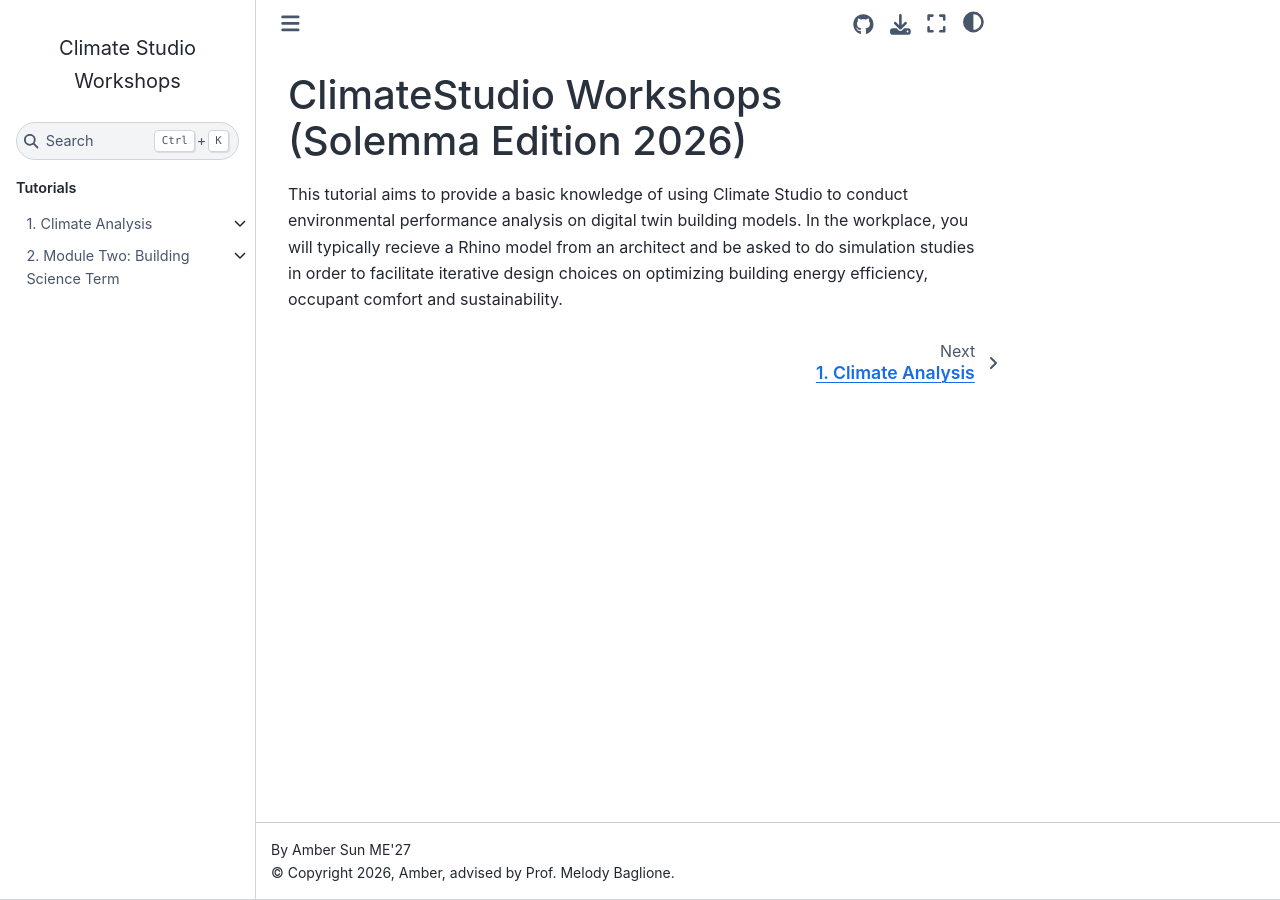
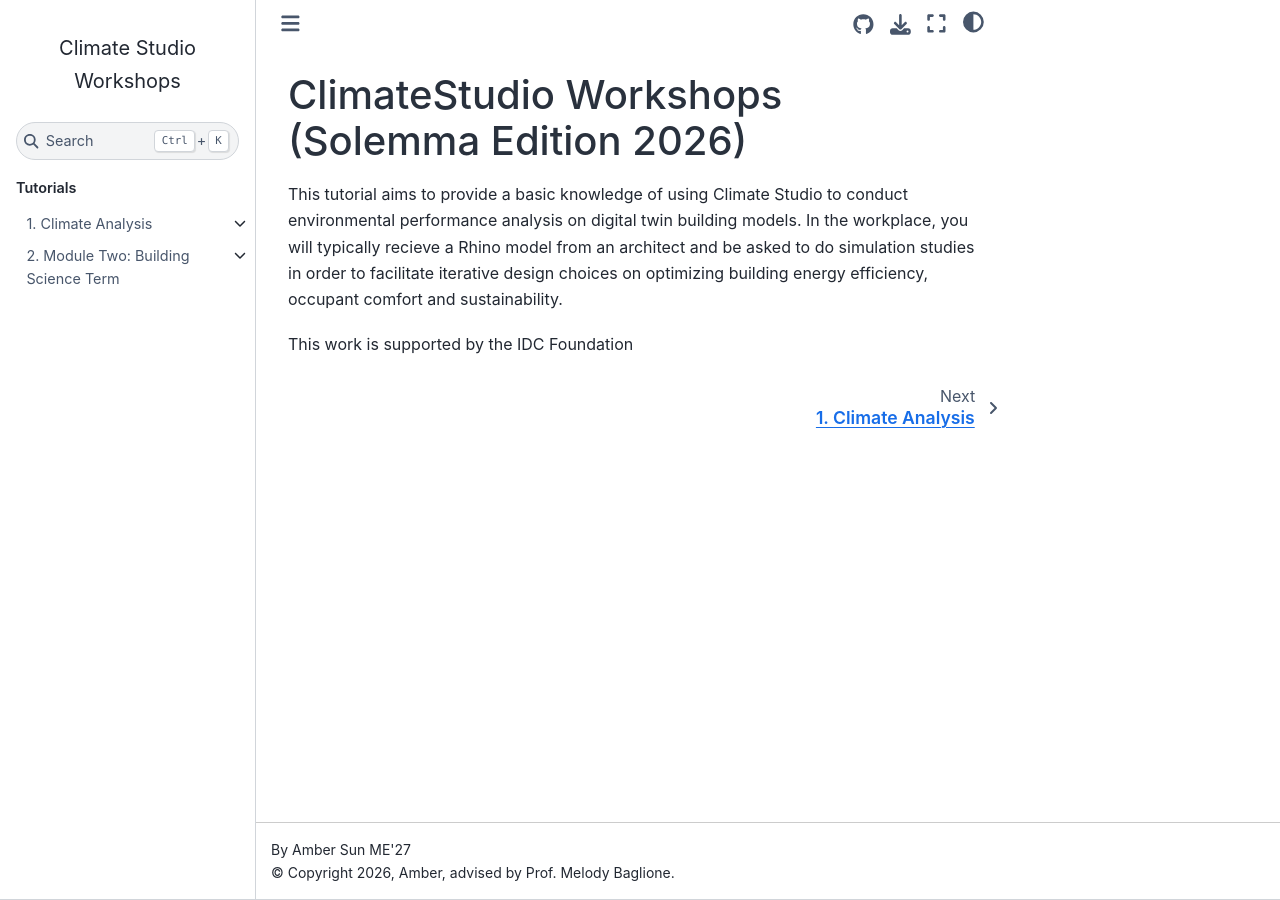
Before and after one commit to amber289/climatestudiotutorial, a Jupyter Book: the page built from workshops/docs/intro.md, in a window 1280 px wide. Built offline with Jupyter Book 1.0.4 settings and Sphinx 7.4.7 and the Sphinx Book theme 1.1.4, drawn with Linux system fonts in a browser that asks for light colours.

Commit message:
Update intro.md

```diff
--- a/workshops/docs/intro.md
+++ b/workshops/docs/intro.md
@@ -1,3 +1,6 @@
 # ClimateStudio Workshops (Solemma Edition 2026)
 
 This tutorial aims to provide a basic knowledge of using Climate Studio to conduct environmental performance analysis on digital twin building models. In the workplace, you will typically recieve a Rhino model from an architect and be asked to do simulation studies in order to facilitate iterative design choices on optimizing building energy efficiency, occupant comfort and sustainability.
+
+
+This work is supported by the IDC Foundation
```
